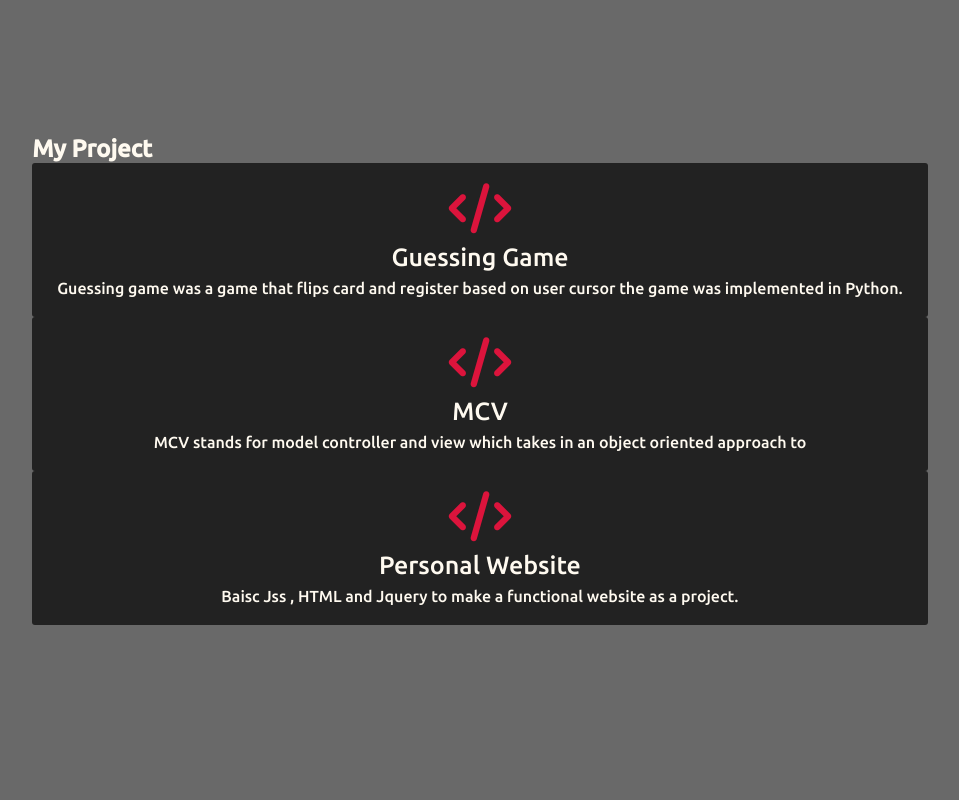
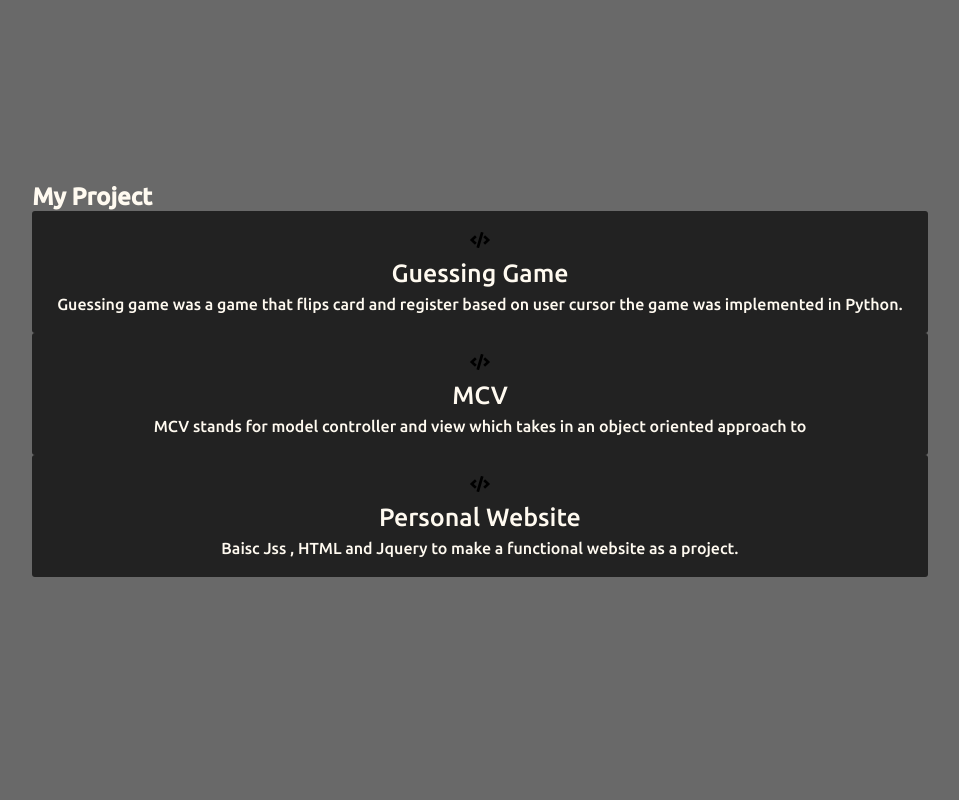
Before and after one commit to shirali-husan/shirali-husan.github.io, a website: page index.html in a window 1280 px wide. Shown: the part 1620-2420 px from the top of the page, without its empty margins (160-1119 px from the left). Drawn offline with nearby package versions, Linux system fonts and the light colour scheme.

Commit message:
fixing it

```diff
--- a/index.html
+++ b/index.html
@@ -5,7 +5,7 @@
     <meta name="viewport" content="width=device-width, initial-scale = 1.0">
     <title>Personal-Web</title>
     <link rel="stylesheet" href="style.css">
-    <script src="https://kit.fontawesome.com/a076d05399.js"></script>
+    <script src="https://use.fontawesome.com/releases/v5.15.3/js/all.js"></script>
     <script src="https://code.jquery.com/jquery-3.6.0.min.js"></script>
 </head>
 <body>
```
